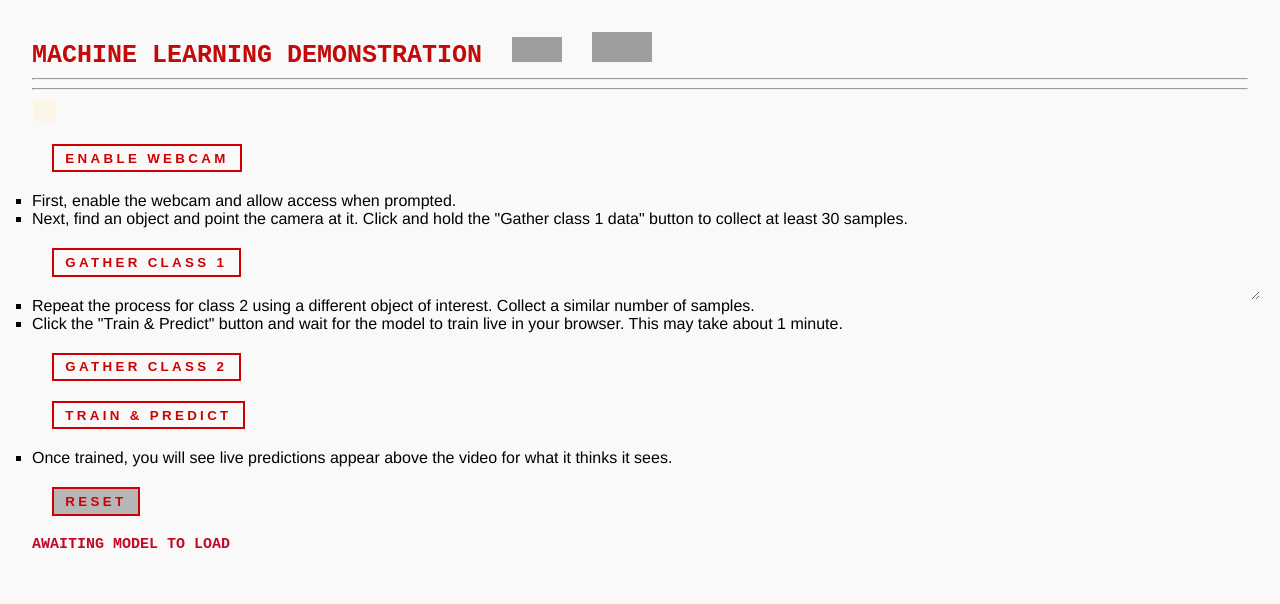
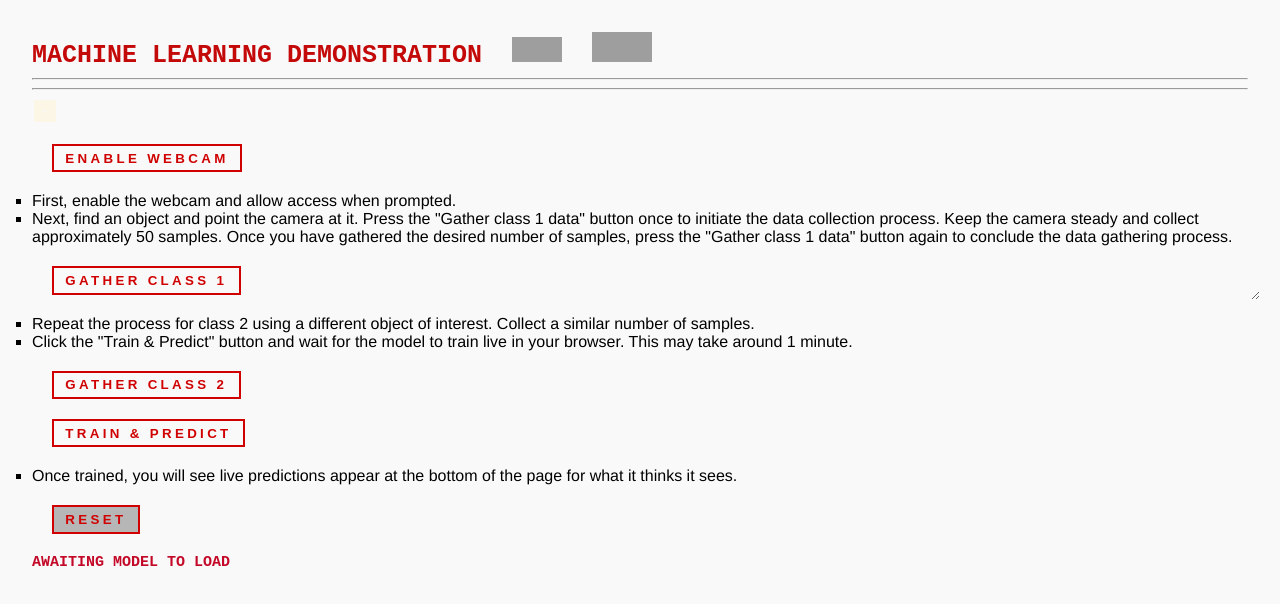
Before and after one commit to andreworba01/Machine-Learning-Mobile, a plain HTML site: page index.html in a window 1280 px wide. Drawn offline with Linux system fonts and the light colour scheme; grey boxes are pictures that could not be loaded; a script that the page names is missing.

Commit message:
index.html

```diff
--- a/index.html
+++ b/index.html
@@ -58,14 +58,16 @@
   </button>
 <ul style="list-style-type:square; margin: 0; padding: 0;">
           <li>First, enable the webcam and allow access when prompted.</li>
-          <li>Next, find an object and point the camera at it. Click and hold the "Gather class 1 data" button to collect at least 30 samples.</li>
+          <li>Next, find an object and point the camera at it. Press the "Gather class 1 data" button once to initiate the data collection process.
+            Keep the camera steady and collect approximately 50 samples. Once you have gathered the desired number of samples,
+            press the "Gather class 1 data" button again to conclude the data gathering process.</li>
         </ul>
 <button class="dataCollector" data-1hot="0" data-name="Class 1">
           Gather Class 1
     </button>
 <ul style="list-style-type:square; margin: 0; padding: 0;">
           <li>Repeat the process for class 2 using a different object of interest. Collect a similar number of samples.</li>
-          <li>Click the "Train & Predict" button and wait for the model to train live in your browser. This may take about 1 minute.</li>
+          <li>Click the "Train & Predict" button and wait for the model to train live in your browser. This may take around 1 minute.</li>
 </ul>
 <button class="dataCollector" data-1hot="1" data-name="Class 2">
           Gather Class 2
@@ -74,7 +76,7 @@
           Train &amp; Predict
 </button>
 <ul style="list-style-type:square; margin: 0; padding: 0;">
-          <li>Once trained, you will see live predictions appear above the video for what it thinks it sees.</li>
+          <li>Once trained, you will see live predictions appear at the bottom of the page for what it thinks it sees.</li>
 </ul>
 <button id="reset" class="button" style="background-color:rgb(182, 182, 182)">
           Reset
```
